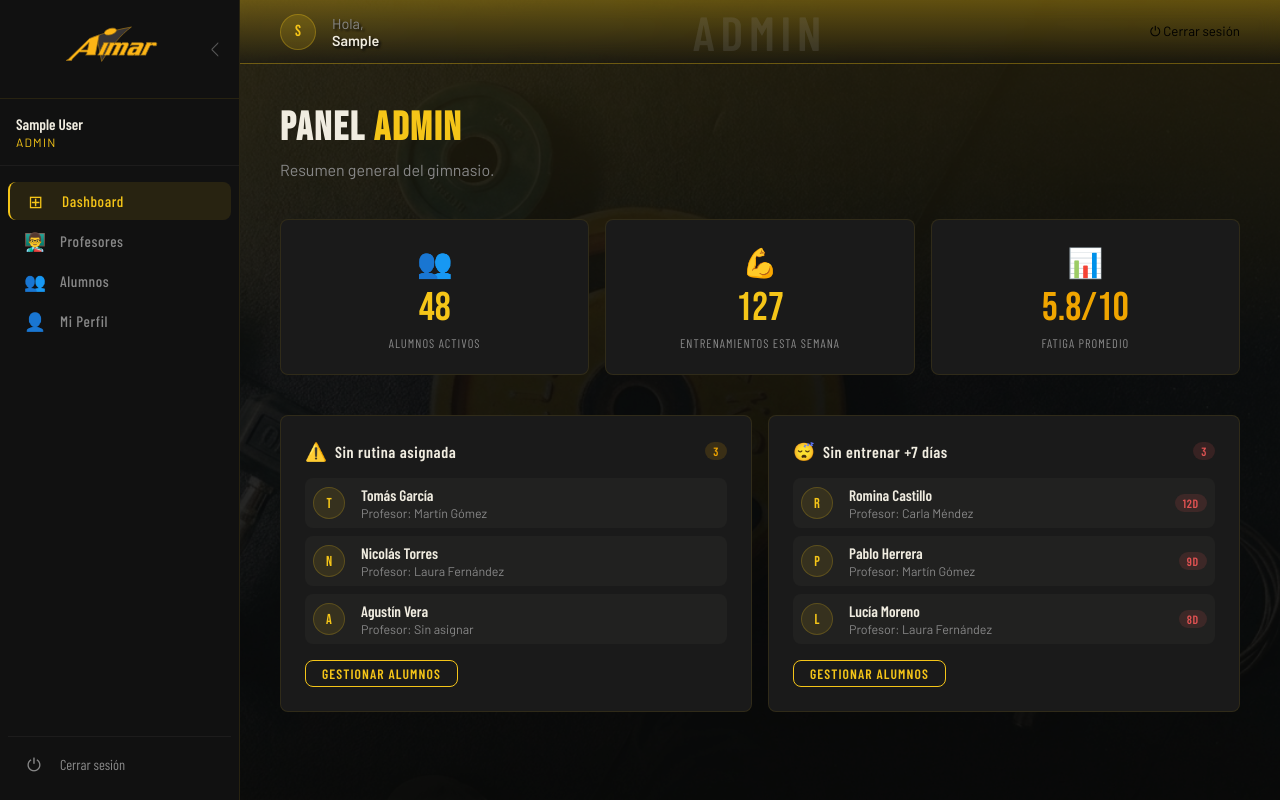
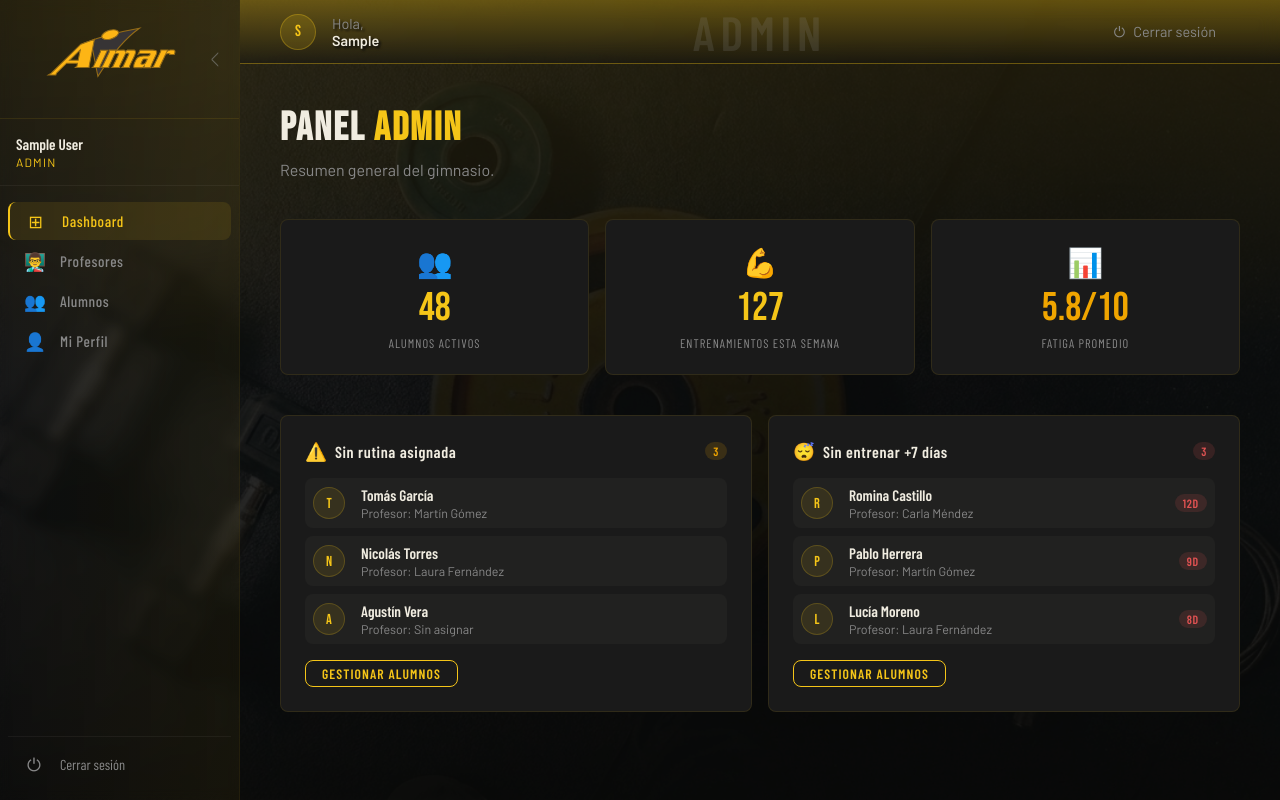
Before and after one commit to gym-app-32/aimar-app, a React (Vite) app: page /admin in a window 1280 px wide. Built offline with nearby package versions, Linux system fonts and the light colour scheme; sample sign-in values are in the browser's storage; a web font is replaced by a local one.

Commit message:
se mejoran estilos en las barras de navegacion

```diff
--- a/src/components/Bottombar/BottomBar.jsx
+++ b/src/components/Bottombar/BottomBar.jsx
@@ -4,22 +4,23 @@ import styles from './BottomBar.module.scss'
 
 const NAV_ITEMS = {
   alumno: [
-    { to: '/alumno',           label: 'Inicio',   icon: '⊞' },
-    { to: '/alumno/historial', label: 'Historial', icon: '📈' },
-    { to: '/alumno/encuesta',  label: 'Encuestaaaa',  icon: '📋' },
-    { to: '/alumno/perfil',           label: 'Perfil',    icon: '👤' },
+    { to: '/alumno',           label: 'Dashboard', icon: '⊞' },
+    { to: '/alumno/historial', label: 'Historial',  icon: '📈' },
+    { to: '/alumno/encuesta',  label: 'Encuesta',   icon: '📋' },
+    { to: '/alumno/perfil',           label: 'Mi Perfil',  icon: '👤' },
   ],
   profesor: [
-    { to: '/profesor',         label: 'Inicio',   icon: '⊞' },
-    { to: '/profesor/alumnos', label: 'Alumnos',  icon: '👥' },
-    { to: '/profesor/ejercicios', label: 'Ejercicios',  icon: '📋' },
-    { to: '/profesor/perfil',           label: 'Perfil',   icon: '👤' },
+    { to: '/profesor',         label: 'Dashboard', icon: '⊞' },
+    { to: '/profesor/alumnos', label: 'Alumnos',   icon: '👥' },
+    { to: '/profesor/ejercicios', label: 'Ejercicios',   icon: '📋' },
+    { to: '/profesor/perfil',           label: 'Mi Perfil', icon: '👤' },
   ],
   admin: [
-    { to: '/admin',          label: 'Inicio',    icon: '⊞' },
-    { to: '/admin/usuarios', label: 'Usuarios',  icon: '👥' },
-    { to: '/admin/perfil',         label: 'Perfil',    icon: '👤' },
-  ],
+  { to: '/admin',          label: 'Dashboard', icon: '⊞' },
+  { to: '/admin/usuarios', label: 'Profesores', icon: '👨‍🏫' },
+  { to: '/admin/alumnos',  label: 'Alumnos',   icon: '👥' },
+  { to: '/admin/perfil',         label: 'Mi Perfil', icon: '👤' },
+],
 }
 
 export default function BottomBar() {
--- a/src/components/Bottombar/BottomBar.module.scss
+++ b/src/components/Bottombar/BottomBar.module.scss
@@ -9,6 +9,9 @@
     right: 0;
     height: 64px;
     background: $dark;
+    background: rgba($dark, 0.8);
+    background: linear-gradient(to top, rgba($gold, 0.1), rgba($dark, 0.3));
+    backdrop-filter: blur(6px);
     border-top: 1px solid rgba($gold, 0.1);
     z-index: $z-navbar;
     padding: 0 $spacing-xs;
@@ -26,7 +29,9 @@
   transition: color $transition-fast;
   padding: $spacing-xs;
 
-  &:hover { color: $white; }
+  &:hover {
+    color: $white;
+  }
 
   &.active {
     color: $gold;
--- a/src/components/Sidebar/Sidebar.module.scss
+++ b/src/components/Sidebar/Sidebar.module.scss
@@ -5,6 +5,9 @@
   width: $sidebar-width;
   height: 100vh;
   background: $dark;
+  background: rgba($dark, 0.8);
+  background: linear-gradient(to left, rgba($gold, 0.05), rgba($dark, 0.3));
+  backdrop-filter: blur(6px);
   border-right: 1px solid rgba($gold, 0.1);
   display: flex;
   flex-direction: column;
@@ -55,7 +58,7 @@
   white-space: nowrap;
   min-width: 30px;
   svg {
-    height: 50px;
+    height: 70px;
   }
   .logo-mini {
     height: 0px;
--- a/src/components/Topbar/Topbar.jsx
+++ b/src/components/Topbar/Topbar.jsx
@@ -29,7 +29,8 @@ export default function Topbar() {
         </span>
       </div>
       <button className={styles.logoutBtn} onClick={handleLogout} title="Cerrar sesión">
-        ⏻ Cerrar sesión
+        <span className={styles.icon}>⏻</span>
+        <span className={styles.textBtn}>Cerrar sesión</span>
       </button>
     </header>
   )
--- a/src/components/Topbar/Topbar.module.scss
+++ b/src/components/Topbar/Topbar.module.scss
@@ -70,3 +70,23 @@
   align-items: center;
   justify-content: center;
 }
+
+.logoutBtn {
+  display: flex;
+  align-items: center;
+  gap: $spacing-sm;
+  padding: $spacing-md;
+  margin: $spacing-sm;
+  color: $gray;
+  //font-family: $font-condensed;
+  font-size: 0.9rem;
+ // border-top: 1px solid rgba($white, 0.05);
+  transition: color $transition-fast;
+  white-space: nowrap;
+
+  &:hover { color: $error; }
+
+   @media (max-width: 500px) {
+    .textBtn {display: none;}
+   }
+}
```
Also changed, not shown: 2 other files (tests, documents, lock files or other folders).
